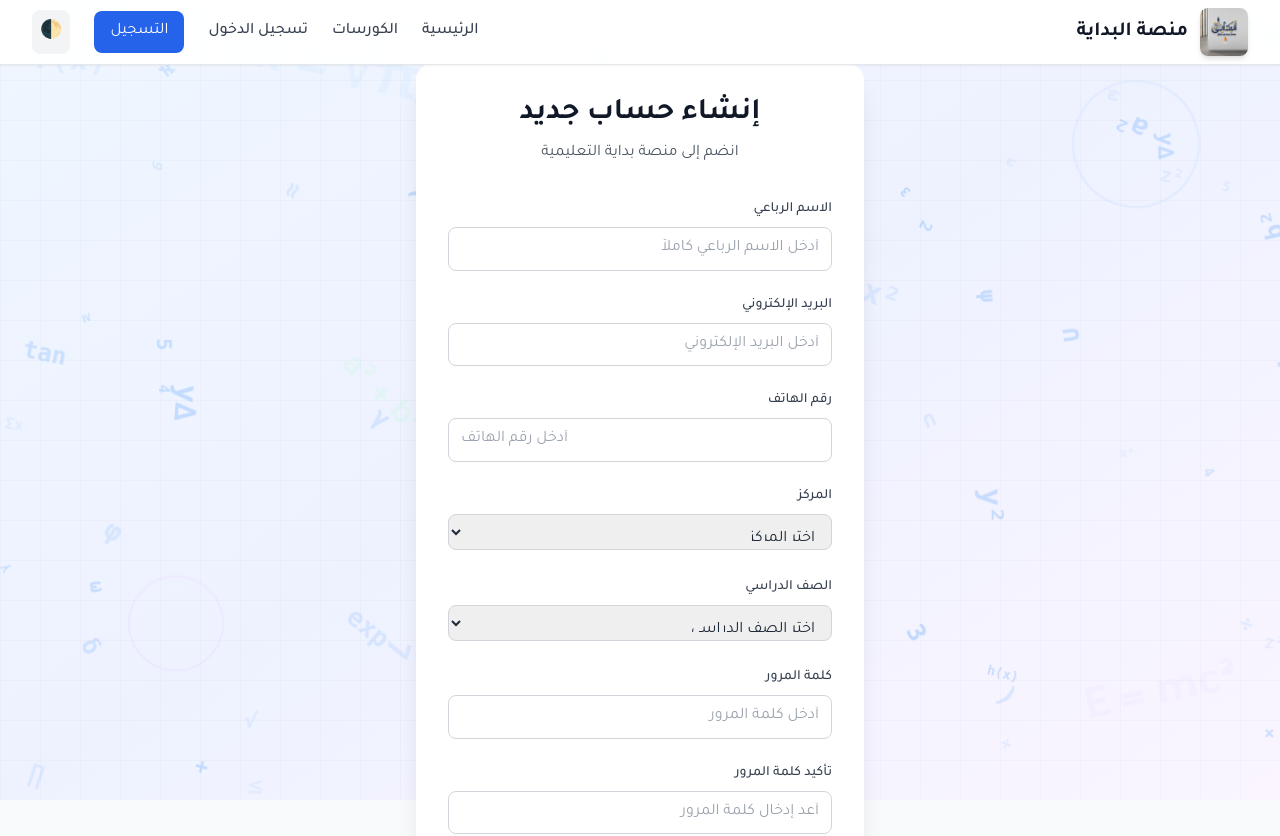
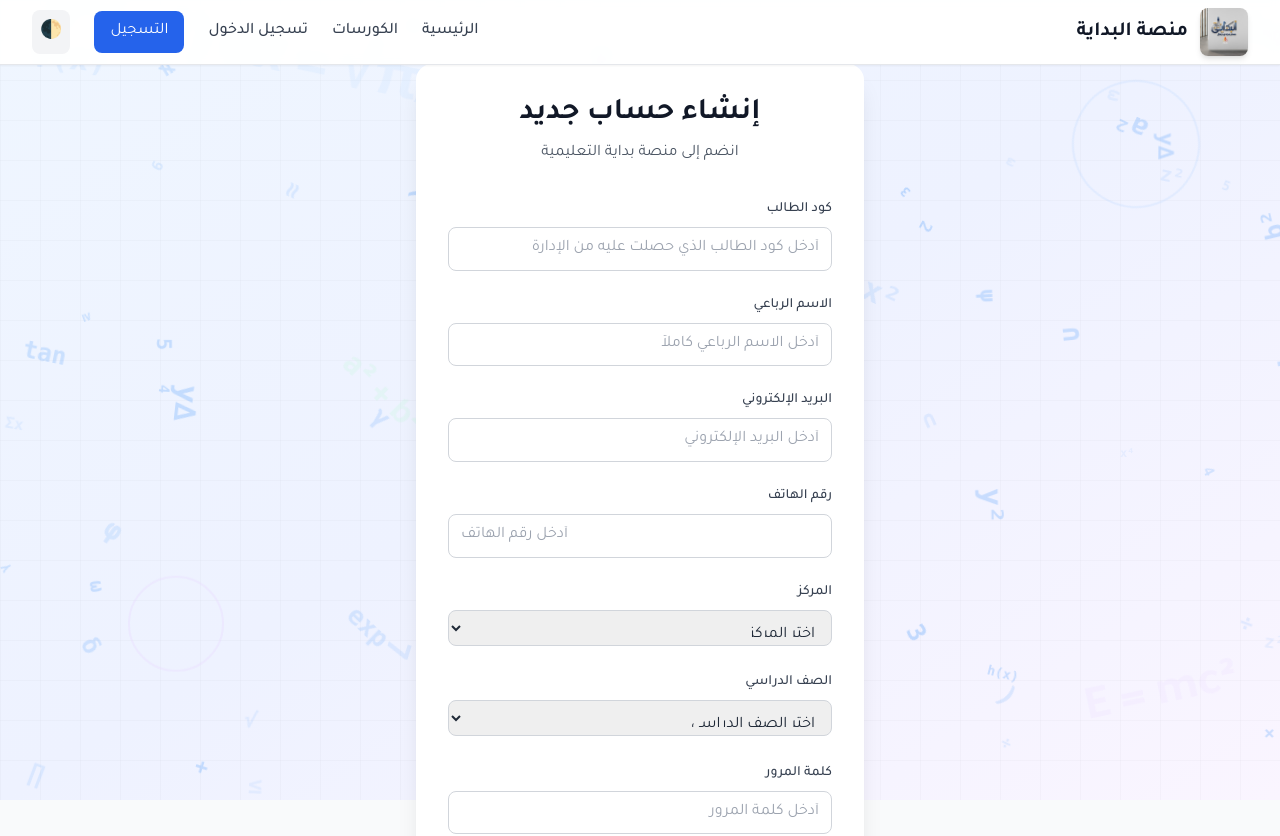
Before and after one commit to ahmedMohamed925/E-Learning, a React (Vite) app: page /register in a window 1280 px wide. Shown: the top 836 px of the page. Built offline with nearby package versions, Linux system fonts and the light colour scheme.

Commit message:
Add Student Code

```diff
--- a/src/api/apiClient.js
+++ b/src/api/apiClient.js
@@ -1,8 +1,8 @@
 import { store } from '../redux/store.js';
 import { refreshToken, logout } from '../redux/slices/authSlice.js';
 
-// const BASE_URL = 'http://localhost:3000';
-const BASE_URL = 'https://courses-nine-eta.vercel.app';
+const BASE_URL = 'http://localhost:3000';
+// const BASE_URL = 'https://courses-nine-eta.vercel.app';
 
 // Helper function to get current auth headers
 function getAuthHeaders() {
--- a/src/pages/Profile.jsx
+++ b/src/pages/Profile.jsx
@@ -147,12 +147,10 @@ const ProfileInfo = ({ user }) => (
           className="w-32 h-32 rounded-full border-4 border-primary-200 dark:border-primary-800 object-cover"
         />
       </div>
-
       <div className="flex-1 text-center md:text-right">
         <h2 className="text-2xl font-bold text-gray-900 dark:text-white mb-2">
           {user?.name || 'اسم الطالب'}
         </h2>
-
         <div className="space-y-3">
           <div className="flex items-center justify-center md:justify-start space-x-2 space-x-reverse">
             <span className="text-xl">📧</span>
@@ -160,14 +158,18 @@ const ProfileInfo = ({ user }) => (
               {user?.email || 'البريد الإلكتروني'}
             </span>
           </div>
-
           <div className="flex items-center justify-center md:justify-start space-x-2 space-x-reverse">
             <span className="text-xl">🎓</span>
             <span className="text-gray-600 dark:text-gray-300">
               {user?.grade || 'الصف الدراسي'}
             </span>
           </div>
-
+          <div className="flex items-center justify-center md:justify-start space-x-2 space-x-reverse">
+            <span className="text-xl">🔑</span>
+            <span className="text-gray-600 dark:text-gray-300">
+              كود الطالب: {user?.code || '---'}
+            </span>
+          </div>
           <div className="flex items-center justify-center md:justify-start space-x-2 space-x-reverse">
             <span className="text-xl">📅</span>
             <span className="text-gray-600 dark:text-gray-300">
@@ -175,8 +177,6 @@ const ProfileInfo = ({ user }) => (
             </span>
           </div>
         </div>
-
-
       </div>
     </div>
   </div>
--- a/src/pages/Register.jsx
+++ b/src/pages/Register.jsx
@@ -12,7 +12,8 @@ const Register = () => {
     confirmPassword: '',
     grade: '',
     phone: '',
-    location: ''
+    location: '',
+    code: ''
   });
   const [errors, setErrors] = useState({});
   const [isLoading, setIsLoading] = useState(false);
@@ -60,8 +61,13 @@ const Register = () => {
       newErrors.phone = 'رقم الهاتف غير صحيح (يجب أن يبدأ بـ 010, 011, 012, أو 015)';
     }
 
+
     if (!formData.location) {
       newErrors.location ='المركز مطلوب';
+    }
+
+    if (!formData.code.trim()) {
+      newErrors.code = 'كود الطالب مطلوب';
     }
 
     return newErrors;
@@ -103,7 +109,8 @@ const Register = () => {
         password: formData.password,
         grade: formData.grade,
         phone: formData.phone,
-        location: formData.location
+        location: formData.location,
+        code: formData.code
       };
 
       const response = await dispatch(signupUser(userData)).unwrap();
@@ -280,6 +287,27 @@ const Register = () => {
           )}
 
           <form onSubmit={handleSubmit} className="space-y-6">
+            <div className="form-group">
+              <label htmlFor="code" className="block text-sm font-medium text-gray-700 dark:text-gray-300 mb-2">
+                كود الطالب
+              </label>
+              <input
+                id="code"
+                name="code"
+                type="text"
+                value={formData.code}
+                onChange={handleChange}
+                className={`w-full px-3 py-2 border rounded-lg focus:outline-none focus:ring-2 focus:ring-primary-500 focus:border-transparent transition-colors duration-200 ${
+                  errors.code
+                    ? 'border-error-500 focus:ring-error-500'
+                    : 'border-gray-300 dark:border-gray-600'
+                } dark:bg-gray-700 dark:text-white`}
+                placeholder="أدخل كود الطالب الذي حصلت عليه من الإدارة"
+              />
+              {errors.code && (
+                <span className="text-error-600 dark:text-error-400 text-sm mt-1 block">{errors.code}</span>
+              )}
+            </div>
             <div className="form-group">
               <label htmlFor="name" className="block text-sm font-medium text-gray-700 dark:text-gray-300 mb-2">
                 الاسم الرباعي
```
